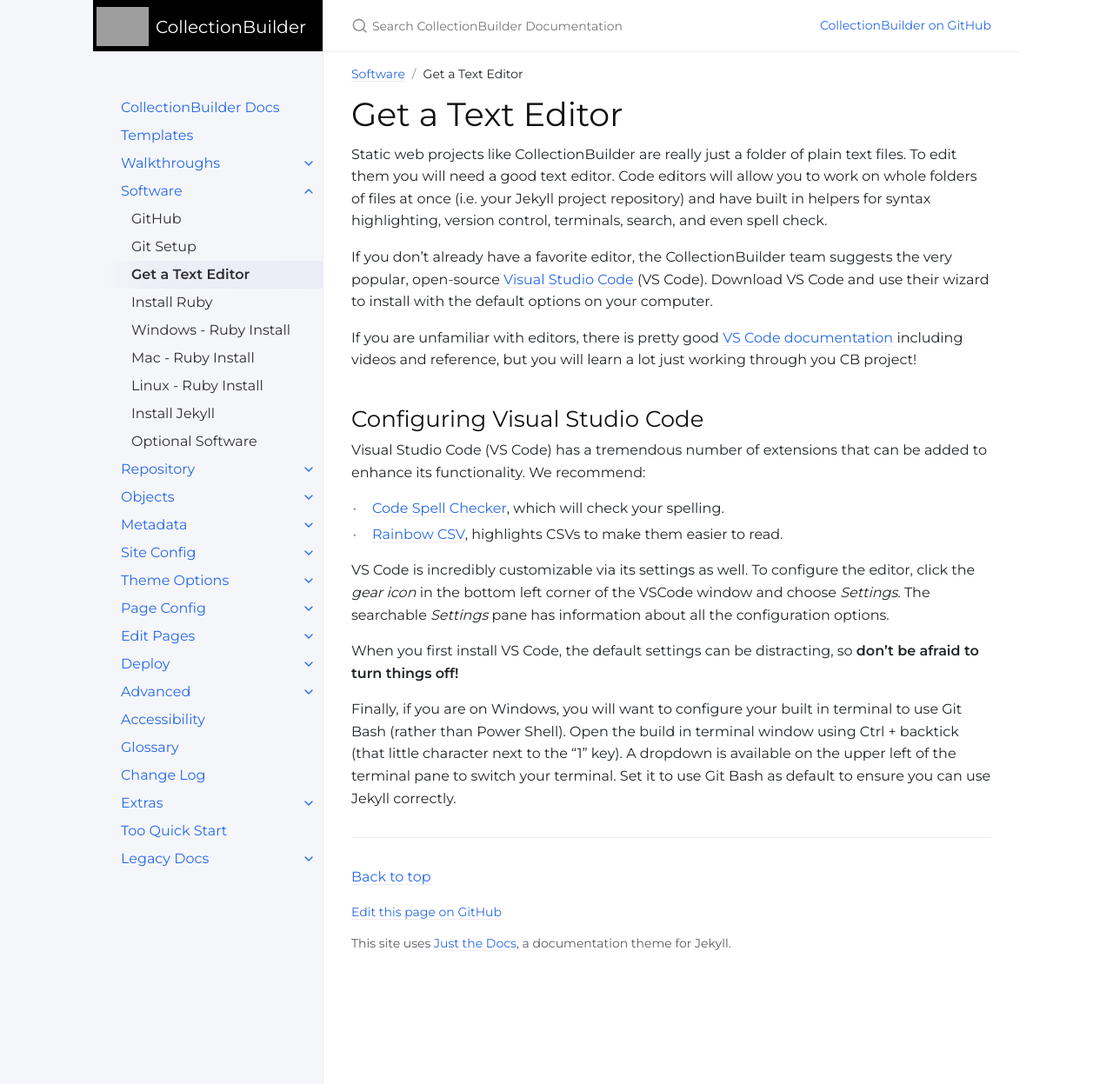
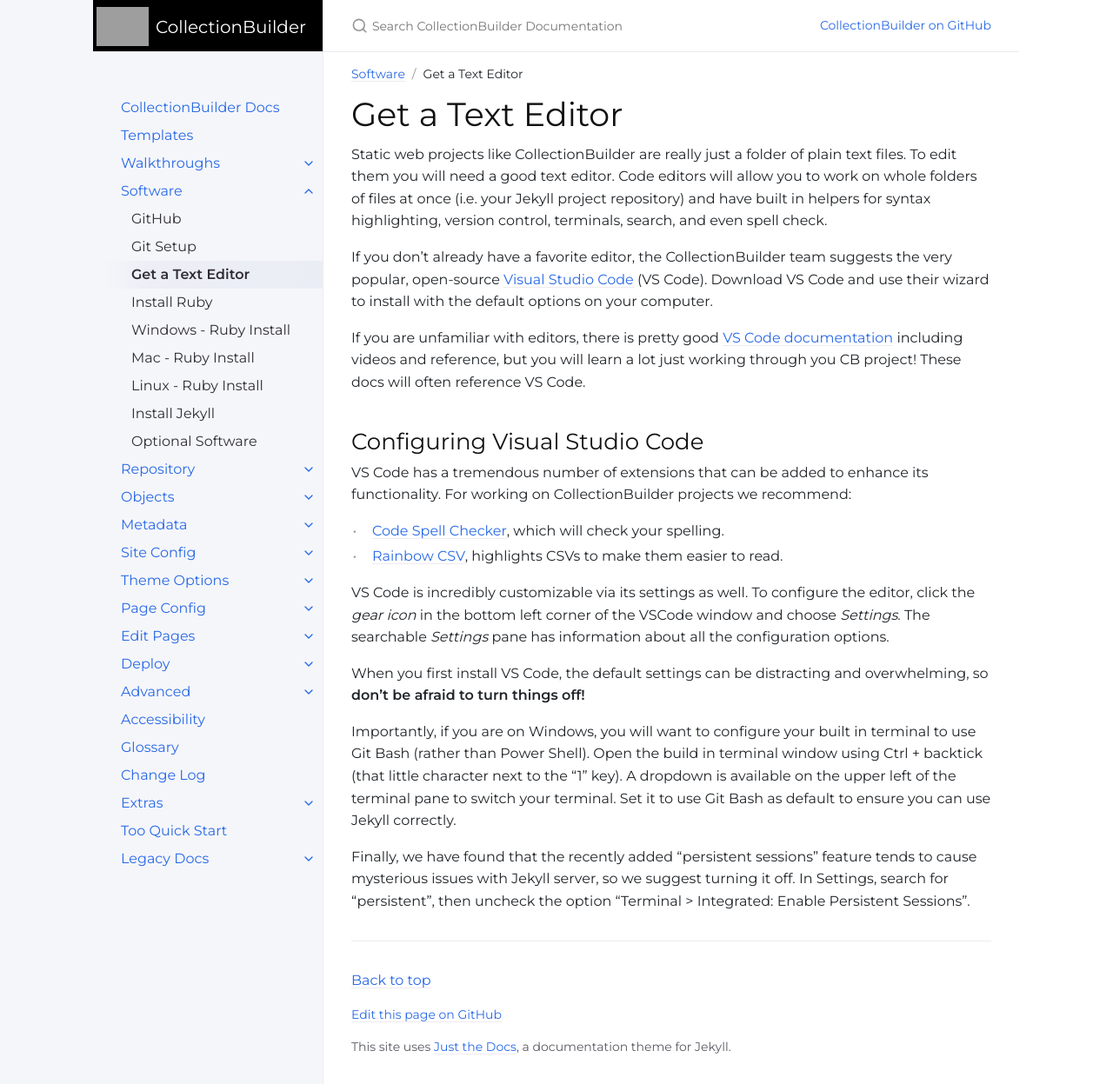
Before and after one commit to CollectionBuilder/cb-docs, a Jekyll site: the page built from docs/software/texteditor.md, in a window 1280 px wide and 1247 px high. Shown: the whole window at 87% size. Built offline with Jekyll 4.4.1, drawn with Linux system fonts in a browser that asks for light colours; comment, search, counter and statistics services are not loaded.

Commit message:
vs code persistent sessions note

```diff
--- a/docs/software/texteditor.md
+++ b/docs/software/texteditor.md
@@ -14,11 +14,12 @@ If you don't already have a favorite editor, the CollectionBuilder team suggests
 Download VS Code and use their wizard to install with the default options on your computer.
 
 If you are unfamiliar with editors, there is pretty good [VS Code documentation](https://code.visualstudio.com/docs) including videos and reference, but you will learn a lot just working through you CB project!
+These docs will often reference VS Code.
 
 ## Configuring Visual Studio Code
 
-Visual Studio Code (VS Code) has a tremendous number of extensions that can be added to enhance its functionality.
-We recommend:
+VS Code has a tremendous number of extensions that can be added to enhance its functionality.
+For working on CollectionBuilder projects we recommend:
 
 - [Code Spell Checker](https://marketplace.visualstudio.com/items?itemName=streetsidesoftware.code-spell-checker){:target="_blank" rel="noopener"}, which will check your spelling.
 - [Rainbow CSV](https://marketplace.visualstudio.com/items?itemName=mechatroner.rainbow-csv){:target="_blank" rel="noopener"}, highlights CSVs to make them easier to read.
@@ -27,9 +28,12 @@ VS Code is incredibly customizable via its settings as well.
 To configure the editor, click the *gear icon* in the bottom left corner of the VSCode window and choose *Settings*.
 The searchable *Settings* pane has information about all the configuration options.
 
-When you first install VS Code, the default settings can be distracting, so **don't be afraid to turn things off!**
+When you first install VS Code, the default settings can be distracting and overwhelming, so **don't be afraid to turn things off!**
 
-Finally, if you are on Windows, you will want to configure your built in terminal to use Git Bash (rather than Power Shell).
+Importantly, if you are on Windows, you will want to configure your built in terminal to use Git Bash (rather than Power Shell).
 Open the build in terminal window using Ctrl + backtick (that little character next to the "1" key).
 A dropdown is available on the upper left of the terminal pane to switch your terminal.
 Set it to use Git Bash as default to ensure you can use Jekyll correctly.
+
+Finally, we have found that the recently added "persistent sessions" feature tends to cause mysterious issues with Jekyll server, so we suggest turning it off.
+In Settings, search for "persistent", then uncheck the option "Terminal > Integrated: Enable Persistent Sessions".
```
